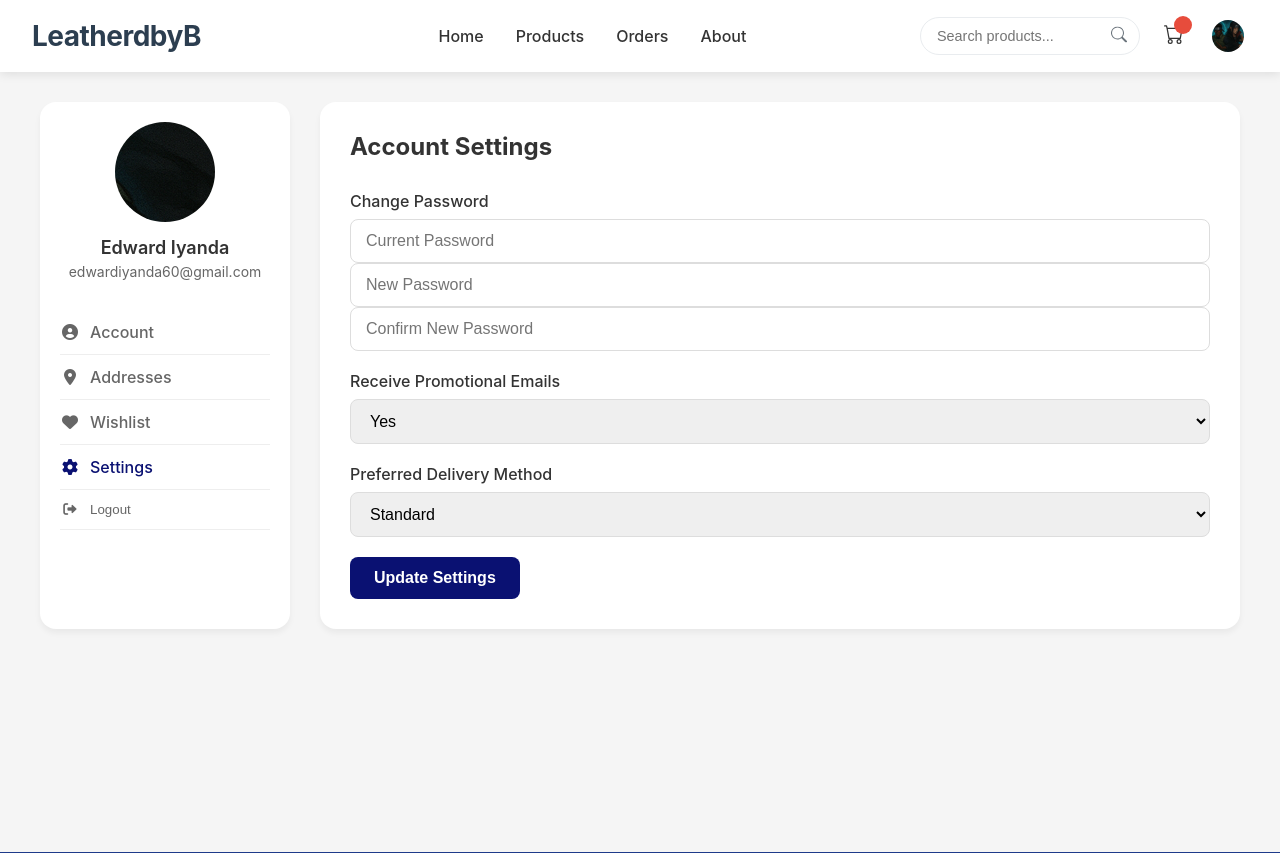
After one commit to EdwardIyanda1/leatherdbyb, a Django app: page /account/settings/ in a window 1280 px wide. The commit adds this page. Shown: the top 853 px of the page. Run offline with Django 5.2, Linux system fonts and the light colour scheme; a user stored in the database is signed in; data comes from the database, SQL or seed files in the repository; both versions use the stored data as it was after the commit; some libraries are stand-ins or nearby versions.

```diff
--- a/core/models.py
+++ b/core/models.py
@@ -45,6 +45,7 @@ class ProductImage(models.Model):
         return f"Image for {self.product.name}"
 
 class UserProfile(models.Model):
+    email_notifications = models.BooleanField(default=True)
     user = models.OneToOneField(User, on_delete=models.CASCADE)
     phone = models.CharField(max_length=20, blank=True)
     date_of_birth = models.DateField(null=True, blank=True)
--- a/core/templates/account/profile.html
+++ b/core/templates/account/profile.html
@@ -34,7 +34,7 @@
                     </a>
                 </li>
                 <li class="profile-nav-item">
-                    <a class="profile-nav-link" href="{% url 'account_dashboard' %}">
+                    <a class="profile-nav-link" href="{% url 'account_settings' %}">
                         <i class="fas fa-cog"></i> Settings
                     </a>
                 </li>
--- /dev/null
+++ b/core/templates/account/settings.html
@@ -0,0 +1,95 @@
+{% extends "base.html" %}
+{% load static %}
+
+{% block content %}
+<div id="settings" class="page">
+    <div class="profile-container">
+
+        <!-- Sidebar Navigation -->
+        <div class="profile-sidebar">
+            <div class="user-info">
+                <div class="user-avatar-large">
+                    {% if user.userprofile.profile_image %}
+                    <img src="{{ user.userprofile.profile_image.url }}" alt="{{ user.username }}">
+                    {% else %}
+                    <i class="fas fa-user"></i>
+                    {% endif %}
+                </div>
+                <h3 class="user-name">{{ user.get_full_name|default:user.username }}</h3>
+                <p class="user-email">{{ user.email }}</p>
+            </div>
+
+            <ul class="profile-nav">
+                <li class="profile-nav-item">
+                    <a class="profile-nav-link" href="{% url 'account_dashboard' %}">
+                        <i class="fas fa-user-circle"></i> Account
+                    </a>
+                </li>
+                <li class="profile-nav-item">
+                    <a class="profile-nav-link" href="{% url 'address_list' %}">
+                        <i class="fas fa-map-marker-alt"></i> Addresses
+                    </a>
+                </li>
+                <li class="profile-nav-item">
+                    <a class="profile-nav-link" href="{% url 'wishlist' %}">
+                        <i class="fas fa-heart"></i> Wishlist
+                    </a>
+                </li>
+                <li class="profile-nav-item">
+                    <a class="profile-nav-link active" href="{% url 'account_settings' %}">
+                        <i class="fas fa-cog"></i> Settings
+                    </a>
+                </li>
+                <li class="profile-nav-item">
+                    <form method="post" action="{% url 'logout' %}">
+                        {% csrf_token %}
+                        <button type="submit" class="profile-nav-link" style="background: none; border: none; padding: 0; cursor: pointer;">
+                            <i class="fas fa-sign-out-alt"></i> Logout
+                        </button>
+                    </form>
+                </li>
+            </ul>
+        </div>
+
+        <!-- Main Settings Area -->
+        <div class="profile-content">
+            <h2 class="mb-30">Account Settings</h2>
+
+            <form method="post" action="{% url 'account_settings' %}">
+                {% csrf_token %}
+
+                <!-- Password Update Section -->
+                <div class="form-group">
+                    <label class="form-label">Change Password</label>
+                    <input type="password" class="form-input" name="current_password" placeholder="Current Password" required>
+                    <input type="password" class="form-input" name="new_password" placeholder="New Password" required>
+                    <input type="password" class="form-input" name="confirm_password" placeholder="Confirm New Password" required>
+                </div>
+
+                <!-- Email Preferences -->
+                <div class="form-group">
+                    <label class="form-label">Receive Promotional Emails</label>
+                    <select class="form-input" name="email_notifications">
+                        <option value="enabled" {% if user.userprofile.email_notifications %}selected{% endif %}>Yes</option>
+                        <option value="disabled" {% if not user.userprofile.email_notifications %}selected{% endif %}>No</option>
+                    </select>
+                </div>
+
+                <!-- Delivery Preferences (optional future expansion) -->
+
+                <div class="form-group">
+                    <label class="form-label">Preferred Delivery Method</label>
+                    <select class="form-input" name="delivery_method">
+                        <option value="standard">Standard</option>
+                        <option value="express">Express</option>
+                        <option value="pickup">Pickup Point</option>
+                    </select>
+                </div>
+
+
+                <button type="submit" class="save-btn">Update Settings</button>
+            </form>
+        </div>
+    </div>
+</div>
+{% endblock %}
--- a/core/templates/includes/header.html
+++ b/core/templates/includes/header.html
@@ -134,8 +134,12 @@
     background-color: white;
     box-shadow: 0 2px 10px rgba(0, 0, 0, 0.1);
     position: relative;
+    top: 0;
+    left: 0;
+    width: 100%;
     z-index: 1000;
 }
+
 
 /* Brand/Logo */
 .nav-brand .logo {
--- a/core/urls.py
+++ b/core/urls.py
@@ -23,6 +23,7 @@ urlpatterns = [
     path('cart/remove/<int:product_id>/', views.cart_remove, name='cart_remove'),
     path('cart/update/<int:product_id>/', views.cart_update, name='cart_update'),
     path('checkout/', views.checkout, name='checkout'),
+    path('account/settings/', views.account_settings, name='account_settings'),
     path('account/', views.account_dashboard, name='account_dashboard'),
     path('accounts/signup/', views.signup_view, name='signup'),
     path('account/addresses/', views.address_list, name='address_list'),
--- a/core/views.py
+++ b/core/views.py
@@ -3,6 +3,8 @@ from django.contrib.auth.decorators import login_required
 from django.contrib import messages
 from django.views.decorators.http import require_POST
 from django.http import JsonResponse
+from django.contrib.auth import update_session_auth_hash
+from django.shortcuts import render, redirect
 from django.contrib.auth.forms import UserCreationForm
 from .models import (
     Product, Category, Cart, CartItem,
@@ -22,6 +24,38 @@ def home(request):
     }
     return render(request, 'home.html', context)
 
+@login_required
+def account_settings(request):
+    user = request.user
+    profile = user.userprofile
+
+    if request.method == 'POST':
+        # Handle password change
+        current_pw = request.POST.get('current_password')
+        new_pw = request.POST.get('new_password')
+        confirm_pw = request.POST.get('confirm_password')
+
+        if request.user.check_password(current_pw):
+            if new_pw == confirm_pw:
+                request.user.set_password(new_pw)
+                request.user.save()
+                update_session_auth_hash(request, request.user)  # Keep user logged in
+            else:
+                messages.error(request, "New passwords do not match.")
+        else:
+            messages.error(request, "Current password is incorrect.")
+
+        # Handle email notification setting
+        notif_pref = request.POST.get('email_notifications') == "enabled"
+        profile = request.user.userprofile
+        profile.email_notifications = notif_pref
+        profile.save()
+
+
+        messages.success(request, 'Settings updated.')
+        return redirect('account_settings')
+
+    return render(request, 'account/settings.html')
 
 def product_list(request):
     categories = Category.objects.all()
```
Also changed, not shown: core/migrations/0005_userprofile_email_notifications.py (added), db.sqlite3, media/profiles/ChatGPT_Image_Jun_23_2025_04_41_14_PM_1.png (added).
